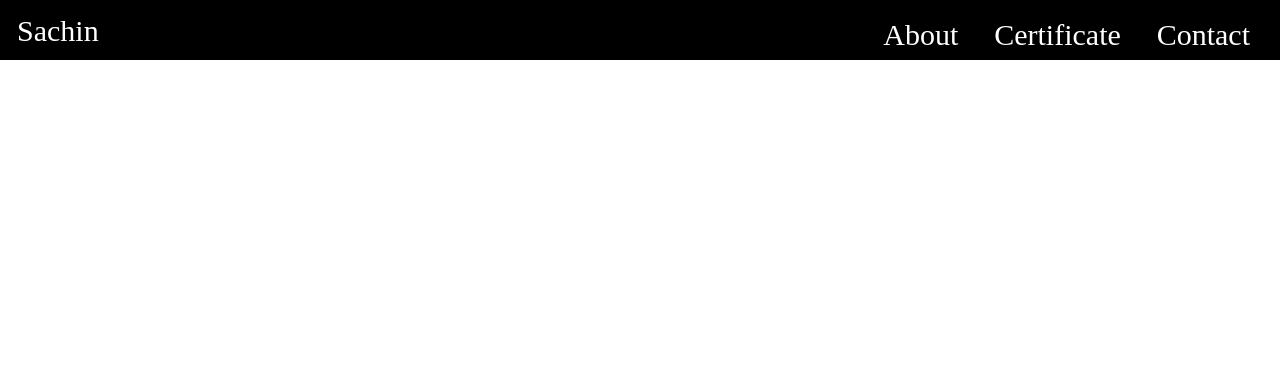
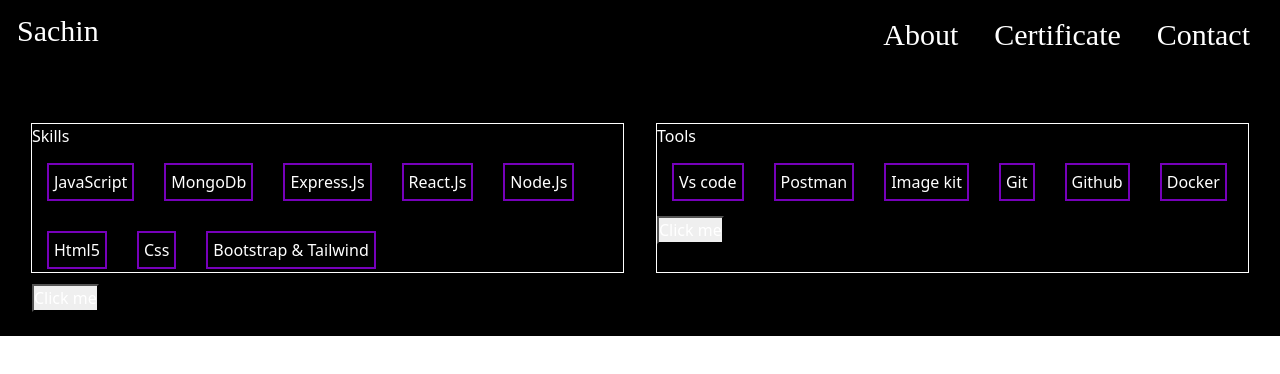
Before and after one commit to Sachin-Garg76/New-Portfolio, a React (Vite) app: page /Skills in a window 1280 px wide. Shown: the top 374 px of the page. Built offline with nearby package versions, Linux system fonts and the light colour scheme.

Commit message:
skill section

```diff
--- a/src/App.jsx
+++ b/src/App.jsx
@@ -7,6 +7,7 @@ import Projects from "../src/Components/Projects.jsx"
 import Certificate from "../src/Components/Certificate.jsx"
 import Contact from "../src/Components/Contact.jsx"
 import Navbar from './Components/Navbar.jsx';
+import Skills from './Components/Skills.jsx';
 function App() {
 
   return (
@@ -17,6 +18,7 @@ function App() {
       <Route path="/About" element={<About/>}/>
       <Route path="/Projects" element={<Projects/>}/>
       <Route path="/Certificate" element={<Certificate/>}/>
+      <Route path="/Skills" element={<Skills/>}/>
       <Route path="/Contact" element={<Contact/>}/>
       <Route path="*" element={<h2>Sub-Title-Error</h2>}/>
     </Routes>
--- a/src/Components/Home.jsx
+++ b/src/Components/Home.jsx
@@ -3,6 +3,7 @@ import HomeContent from './HomeContent';
 import About from './About';
 import Contact from './Contact';
 import Projects from './Projects';
+import Skills from './Skills';
 const Home = () => {
   return (
     <>
@@ -10,6 +11,7 @@ const Home = () => {
 
       <HomeContent />
       <About/>
+      <Skills/>
       <Projects/>
       <Contact/>
     </div>
--- /dev/null
+++ b/src/Components/Skills.jsx
@@ -0,0 +1,47 @@
+import React from 'react'
+import '../styles/skills.css'
+const Skills = () => {
+   function toggleBox()
+    {
+      document.getElementById("box").classList.toggle("active");
+    }
+   function toggleBox2()
+    {
+      document.getElementById("box2").classList.toggle("active");
+    }
+  return (
+    <>
+      <div className="Main-div-skills ">
+        <div id="box" className="box mt-5 mb-5">
+          Skills
+          <div className="skills-container">
+            <div className="entities">JavaScript</div>
+            <div className="entities">MongoDb</div>
+            <div className="entities">Express.Js</div>
+            <div className="entities">React.Js</div>
+            <div className="entities">Node.Js</div>
+            <div className="entities">Html5</div>
+            <div className="entities">Css</div>
+            <div className="entities">Bootstrap & Tailwind</div>
+          </div>
+        <button onClick={()=>{toggleBox()}}>Click me</button>
+      </div>
+      <div id="box2" className="box mt-5 mb-5">
+        Tools
+          <div className="skills-container">
+            <div className="entities">Vs code</div>
+            <div className="entities">Postman</div>
+            <div className="entities">Image kit</div>
+            <div className="entities">Git</div>
+            <div className="entities">Github</div>
+            <div className="entities">Docker</div>
+          </div>
+        <button onClick={()=>{toggleBox2()}}>Click me</button>
+      </div>
+      </div>
+
+    </>
+  )
+}
+
+export default Skills
--- /dev/null
+++ b/src/styles/skills.css
@@ -0,0 +1,29 @@
+.Main-div-skills{
+  display: flex;
+  background: #000;
+  padding: 15px;
+}
+.box {
+  height: 150px;
+  width: 50%;
+  border: 1px solid white;
+  background: #000;
+  margin: 1rem;
+  transition: 1s;
+}
+.box:hover{
+  box-shadow: 8px 9px 10px rgba(162, 0, 255, 0.731), -9px 7px 10px rgba(162, 0, 255, 0.731);
+}
+.active {
+  height: 250px;
+  width: 50%;
+  transition: 1s;
+  background: linear-gradient(black,rgba(162, 0, 255, 0.731));
+}
+
+.entities{
+  border: 2px solid rgba(162, 0, 255, 0.731);
+  margin: 15px;
+  padding: 5px;
+  display: inline-block;
+}
```
Also changed, not shown: src/Components/Faltu.jsx (deleted, +0 -56 lines).
